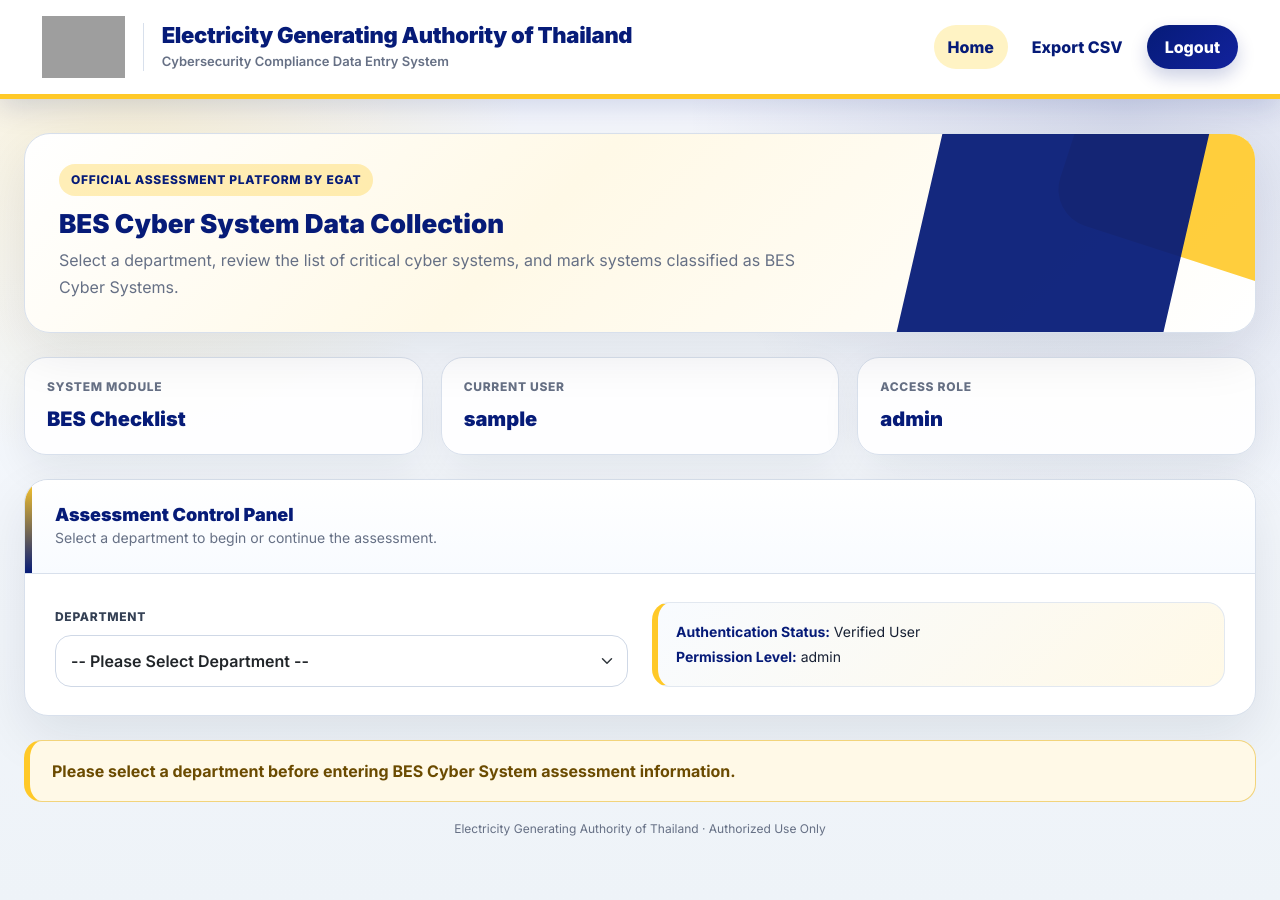
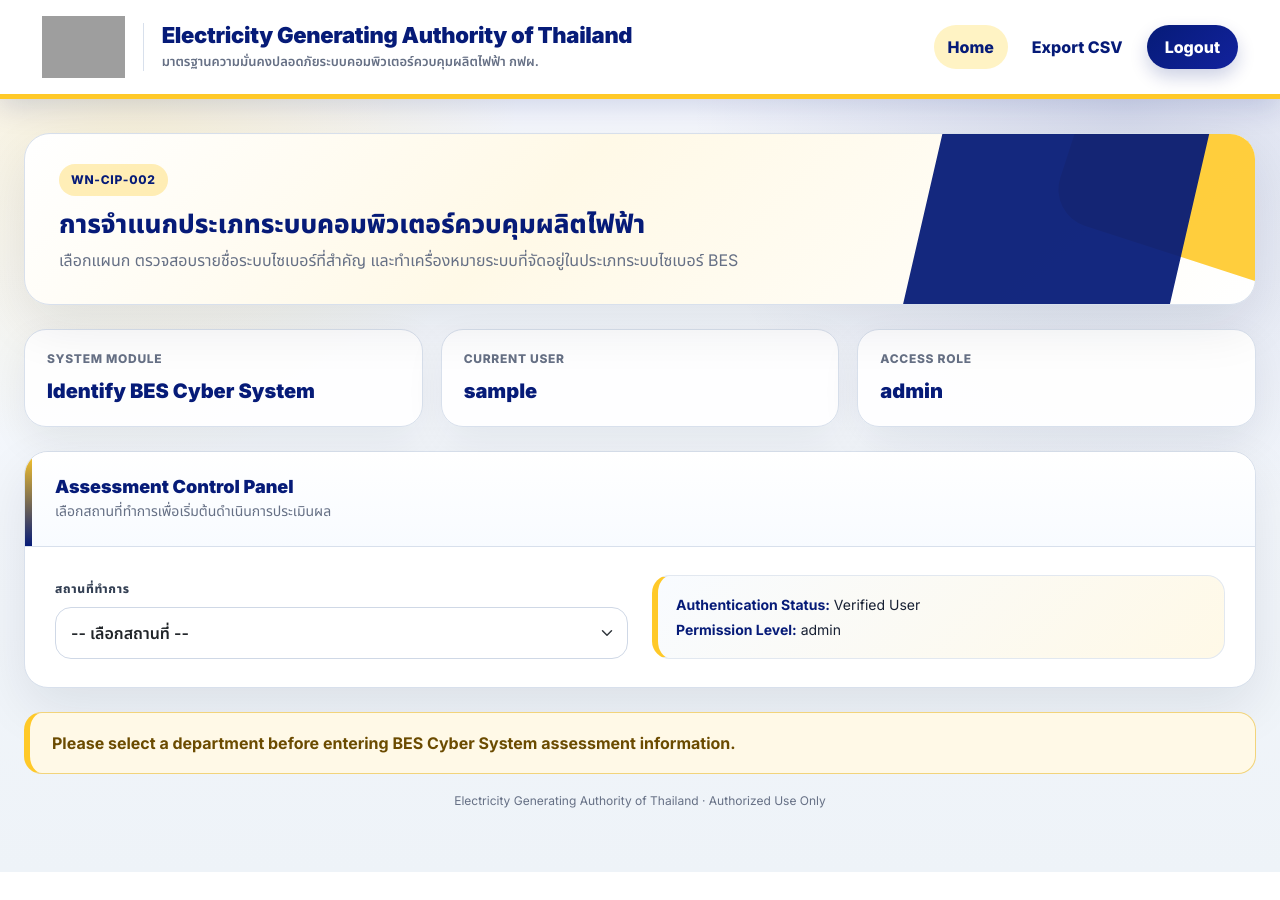
Before and after one commit to phiraphonwangoubon/BES_Cyber_systems, a Flask app: page /form in a window 1280 px wide. After the commit the page ends 872 px from the top, so only its background shows below. Run offline with Flask 3, Linux system fonts and the light colour scheme; the visitor is signed in with stand-in values (Sample User, id 1); data that the repository does not hold is empty; some libraries are stand-ins or nearby versions; grey boxes are pictures that could not be loaded.

Commit message:
Deploy BES cyber system1

```diff
--- a/templates/form.html
+++ b/templates/form.html
@@ -530,7 +530,7 @@
 
             <div class="egat-title">
                 <h3>Electricity Generating Authority of Thailand</h3>
-                <span>Cybersecurity Compliance Data Entry System</span>
+                <span>	มาตรฐานความมั่นคงปลอดภัยระบบคอมพิวเตอร์ควบคุมผลิตไฟฟ้า กฟผ.</span>
             </div>
         </div>
 
@@ -546,11 +546,10 @@
 
     <section class="hero-strip">
         <div class="hero-content">
-            <div class="eyebrow">Official Assessment Platform by EGAT</div>
-            <h4>BES Cyber System Data Collection</h4>
+            <div class="eyebrow">WN-CIP-002</div>
+            <h4>การจำแนกประเภทระบบคอมพิวเตอร์ควบคุมผลิตไฟฟ้า</h4>
             <p>
-                Select a department, review the list of critical cyber systems,
-                and mark systems classified as BES Cyber Systems.
+                เลือกแผนก ตรวจสอบรายชื่อระบบไซเบอร์ที่สำคัญ และทำเครื่องหมายระบบที่จัดอยู่ในประเภทระบบไซเบอร์ BES
             </p>
         </div>
     </section>
@@ -558,7 +557,7 @@
     <section class="summary-grid">
         <div class="summary-card">
             <div class="summary-label">System Module</div>
-            <div class="summary-value">BES Checklist</div>
+            <div class="summary-value">Identify BES Cyber System</div>
         </div>
 
         <div class="summary-card">
@@ -575,17 +574,17 @@
     <section class="panel">
         <div class="panel-header">
             <h5>Assessment Control Panel</h5>
-            <small>Select a department to begin or continue the assessment.</small>
+            <small>เลือกสถานที่ทำการเพื่อเริ่มต้นดำเนินการประเมินผล</small>
         </div>
 
         <div class="panel-body">
             <div class="row g-4 align-items-end">
                 <div class="col-md-6">
-                    <div class="section-title">Department</div>
+                    <div class="section-title">สถานที่ทำการ</div>
 
                     <form method="GET" action="/form">
                         <select name="unit_id" class="form-select" onchange="this.form.submit()">
-                            <option value="">-- Please Select Department --</option>
+                            <option value="">-- เลือกสถานที่ --</option>
 
                             {% for unit in units %}
                                 <option value="{{ unit.id }}"
@@ -621,7 +620,7 @@
             <div class="row g-4">
                 <div class="col-md-6">
                     <label class="fancy-label">
-                        Evaluator Name <span class="required">*</span>
+                        ผู้ประเมิน <span class="required">*</span>
                     </label>
 
                     <input type="text"
@@ -638,7 +637,7 @@
 
                 <div class="col-md-6">
                     <label class="fancy-label">
-                        Assessment Date <span class="required">*</span>
+                        วันที่ <span class="required">*</span>
                     </label>
 
                     <input type="date"
@@ -657,7 +656,7 @@
         <section class="panel">
             <div class="panel-header">
                 <h5>Cyber System Checklist</h5>
-                <small>Please mark each system that is classified as a BES Cyber System.</small>
+                <small>โปรดทำเครื่องหมายที่ระบบแต่ละระบบที่จัดอยู่ในประเภทระบบไซเบอร์ BES</small>
             </div>
 
             <div class="panel-body">
@@ -720,6 +719,7 @@
         Electricity Generating Authority of Thailand · Authorized Use Only
     </div>
 
+
 </main>
 
 <script>
```
